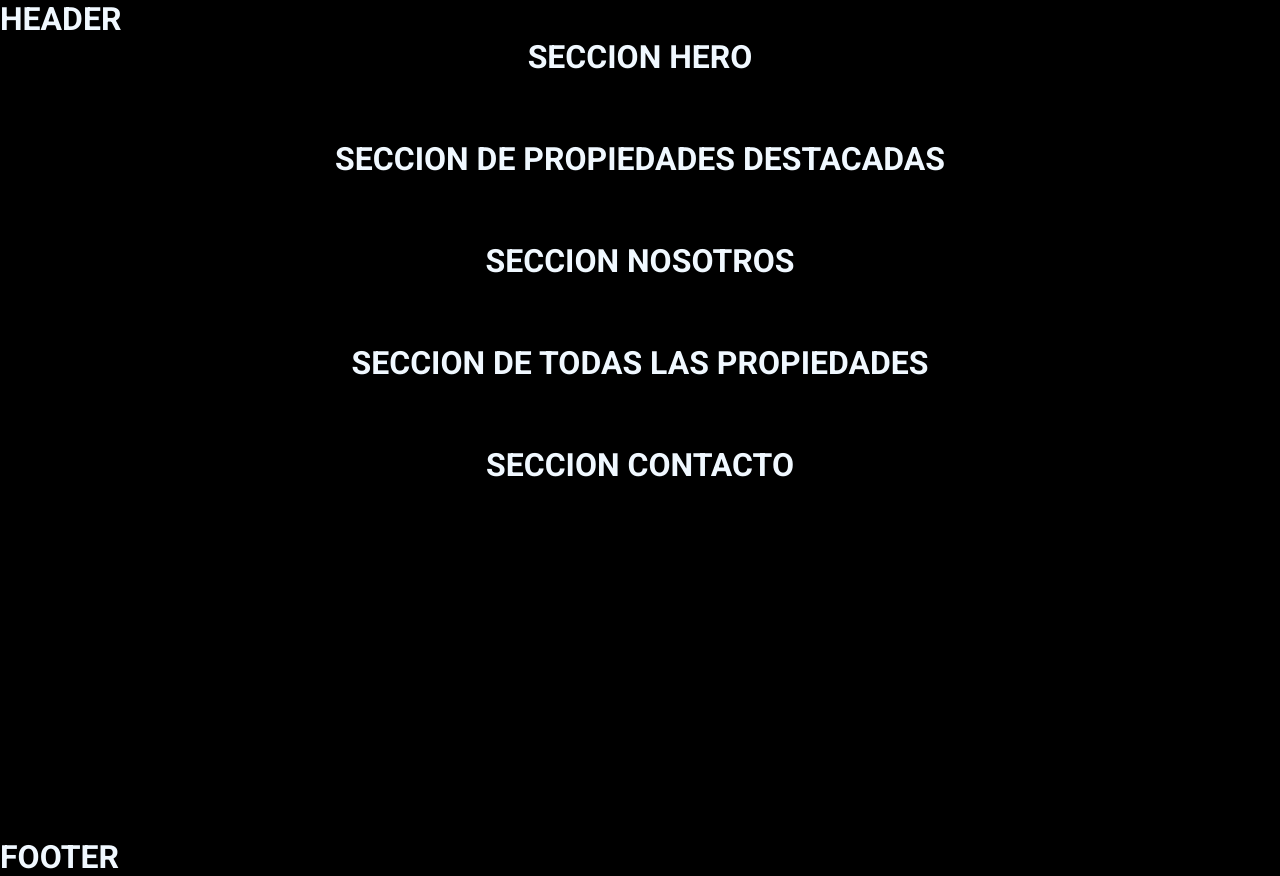
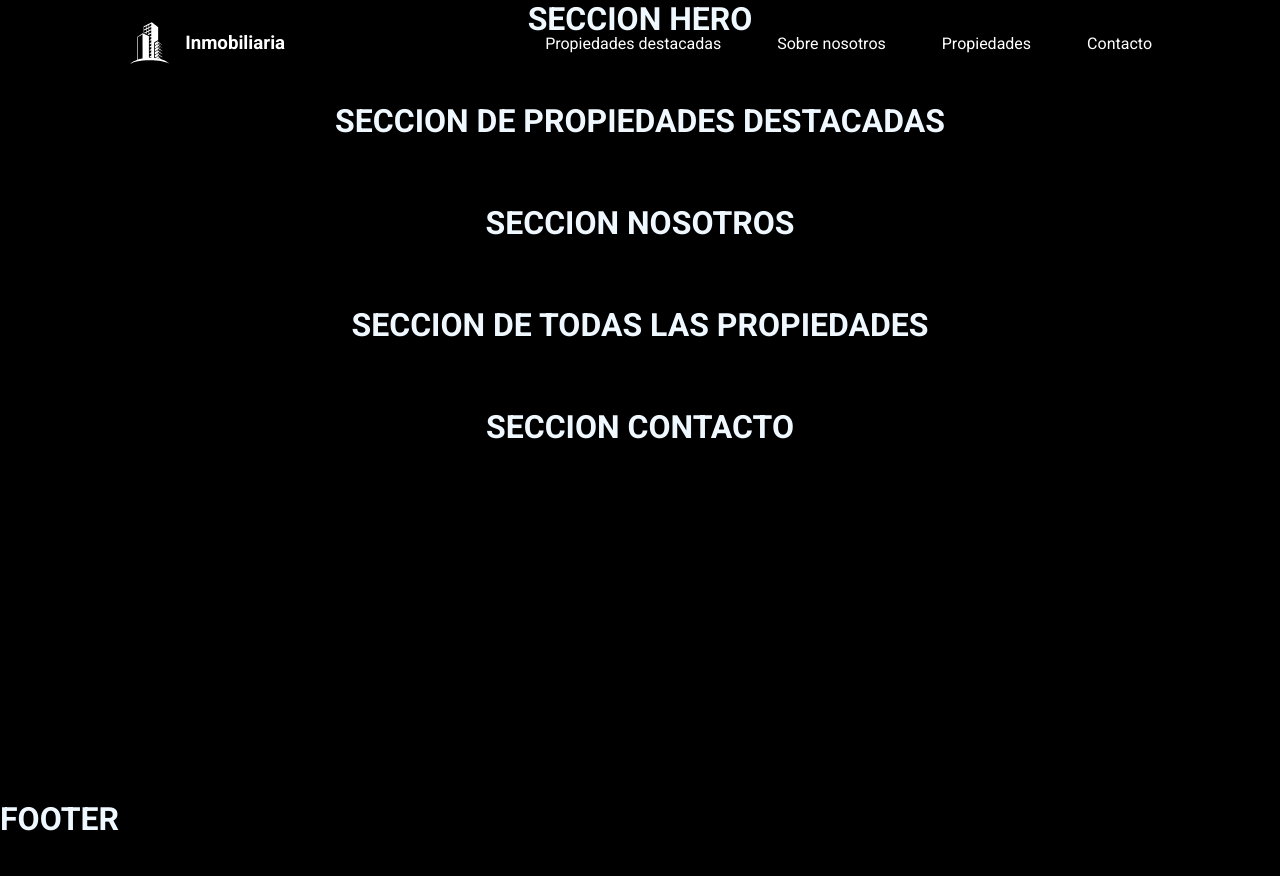
Before and after one commit to matiasealianelli/web-inmobiliaria-react-utn, a React (Vite) app: page / in a window 1280 px wide. After the commit the page ends 838 px from the top, so only its background shows below. Built offline with nearby package versions, Linux system fonts and the light colour scheme.

Commit message:
Add structure JSX header

```diff
--- a/src/components/sections/header.jsx
+++ b/src/components/sections/header.jsx
@@ -2,7 +2,30 @@ import '../../styles/header.css'
 export default function Header() {
   return (
     <>
-    <h1>HEADER</h1>
+      <header className="header">
+        <div className="conteiner-logo-header">
+            <a href="#" className="conteiner-logo-header">
+                <img src="./assets/img/logoRealEstateFooter.svg" alt="" />
+                <h3 className="logo">Inmobiliaria</h3>
+            </a>
+        </div>
+        <svg xmlns="http://www.w3.org/2000/svg" width="32" height="32" fill="currentColor" className="bi bi-list icon-menu"
+            viewBox="0 0 16 16">
+            <path fill-rule="evenodd"
+                d="M2.5 12a.5.5 0 0 1 .5-.5h10a.5.5 0 0 1 0 1H3a.5.5 0 0 1-.5-.5m0-4a.5.5 0 0 1 .5-.5h10a.5.5 0 0 1 0 1H3a.5.5 0 0 1-.5-.5m0-4a.5.5 0 0 1 .5-.5h10a.5.5 0 0 1 0 1H3a.5.5 0 0 1-.5-.5" />
+        </svg>
+        <svg xmlns="http://www.w3.org/2000/svg" width="24" height="24" fill="currentColor" className="bi bi-x-lg icon-close"
+            viewBox="0 0 16 16">
+            <path
+                d="M2.146 2.854a.5.5 0 1 1 .708-.708L8 7.293l5.146-5.147a.5.5 0 0 1 .708.708L8.707 8l5.147 5.146a.5.5 0 0 1-.708.708L8 8.707l-5.146 5.147a.5.5 0 0 1-.708-.708L7.293 8z" />
+        </svg>
+        <nav>
+            <a href="#" className="link-header">Propiedades destacadas</a>
+            <a href="#" className="link-header">Sobre nosotros</a>
+            <a href="#" className="link-header">Propiedades</a>
+            <a href="#" className="link-header">Contacto</a>
+        </nav>
+      </header>
     </>
   )
 }
```
